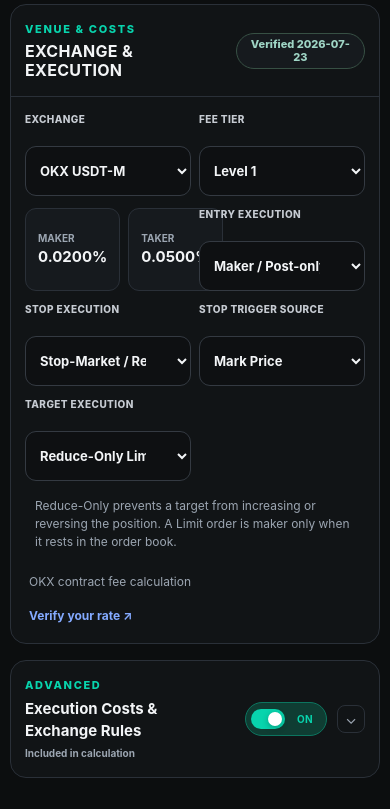
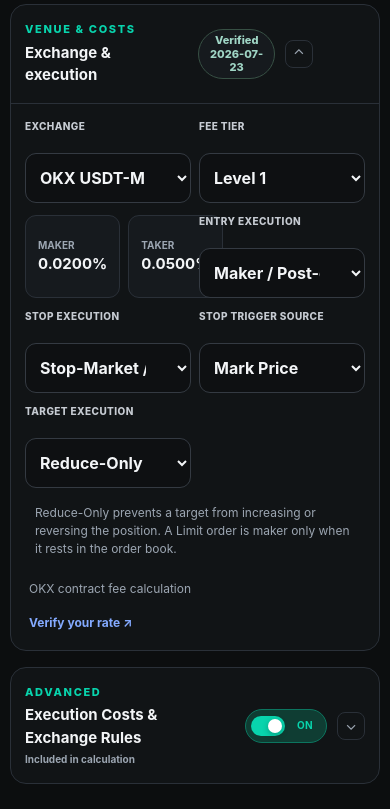
Before and after one commit to ridelrival/crypto-futures-trademath-pro, a website: page index.html in a window 390 px wide. Shown: the part 962-1771 px from the top of the page. Drawn offline with Linux system fonts and the light colour scheme.

Commit message:
Fix mobile viewport and add persistent exchange panel

```diff
--- a/app.js
+++ b/app.js
@@ -8,6 +8,7 @@
   const HISTORY_KEY = "trademath-history-v1";
   const THEME_KEY = "trademath-theme";
   const ADVANCED_KEY = "trademath-advanced-enabled";
+  const EXCHANGE_PANEL_KEY = "trademath-exchange-panel-open";
 
   const $ = (id) => document.getElementById(id);
   const form = $("tradeForm");
@@ -380,6 +381,12 @@
     syncExecutionControls();
     syncFundingControls();
     syncSpecControls();
+  }
+
+  function restoreExchangePanelState() {
+    const panel = $("exchangeExecutionPanel");
+    if (!panel) return;
+    panel.open = localStorage.getItem(EXCHANGE_PANEL_KEY) !== "closed";
   }
 
   function scheduleSpecsFetch(force = false) {
@@ -1188,6 +1195,9 @@
       if (advancedEnabled && elements.specMode.value === "auto") scheduleSpecsFetch();
       calculateAndRender();
     });
+    $("exchangeExecutionPanel").addEventListener("toggle", (event) => {
+      localStorage.setItem(EXCHANGE_PANEL_KEY, event.currentTarget.open ? "open" : "closed");
+    });
     elements.tp2Enabled.addEventListener("change", () => handleTargetToggle(2));
     elements.tp3Enabled.addEventListener("change", () => handleTargetToggle(3));
     $("resetButton").addEventListener("click", resetForm);
@@ -1220,6 +1230,7 @@
   function init() {
     I18n.apply();
     applyTheme(localStorage.getItem(THEME_KEY) || "dark", false);
+    restoreExchangePanelState();
     setupDialogs();
     setupEvents();
     setupInstall();
--- a/index.html
+++ b/index.html
@@ -191,15 +191,19 @@
             </div>
           </section>
 
-          <section class="panel">
-            <div class="panel-heading compact">
-              <div>
-                <p class="eyebrow" data-i18n="venueCosts">Venue & costs</p>
-                <h2 data-i18n="exchangeExecution">Exchange & execution</h2>
-              </div>
+          <details id="exchangeExecutionPanel" class="panel exchange-panel" open>
+            <summary class="panel-heading compact">
+              <span class="panel-heading-copy">
+                <span class="eyebrow" data-i18n="venueCosts">Venue & costs</span>
+                <strong class="exchange-summary-title" data-i18n="exchangeExecution">Exchange & execution</strong>
+              </span>
+              <span class="exchange-summary-actions">
                 <span id="feeVerifiedBadge" class="verified-badge">Verified 2026-07-23</span>
-            </div>
+                <span class="summary-arrow" aria-hidden="true">⌄</span>
+              </span>
+            </summary>
 
+            <div class="exchange-panel-content">
               <div class="field-grid">
               <label class="field">
                 <span data-i18n="exchange">Exchange</span>
@@ -311,7 +315,8 @@
                   <span data-i18n="verifyRate">Verify your rate</span> ↗
                 </a>
               </p>
-          </section>
+            </div>
+          </details>
 
           <details class="panel details-panel">
             <summary>
--- a/styles.css
+++ b/styles.css
@@ -86,14 +86,20 @@
 }
 
 html {
+  width: 100%;
+  max-width: 100%;
+  overflow-x: hidden;
   background: var(--bg);
   scroll-behavior: smooth;
 }
 
 body {
+  width: 100%;
+  max-width: 100%;
   min-width: 0;
   min-height: 100vh;
   margin: 0;
+  overflow-x: hidden;
   background: var(--bg);
   color: var(--text);
   font-size: 15px;
@@ -416,6 +422,7 @@
   outline: none;
   background: var(--input-bg);
   color: var(--text);
+  font-size: 16px;
   font-weight: 700;
 }
 
@@ -592,6 +599,7 @@
 }
 
 .details-panel summary,
+.exchange-panel summary,
 .result-details summary {
   display: flex;
   align-items: center;
@@ -603,15 +611,18 @@
 }
 
 .details-panel summary::-webkit-details-marker,
+.exchange-panel summary::-webkit-details-marker,
 .result-details summary::-webkit-details-marker {
   display: none;
 }
 
-.details-panel summary strong {
+.details-panel summary strong,
+.exchange-summary-title {
   font-size: 15px;
 }
 
-.details-panel summary > span:first-child {
+.details-panel summary > span:first-child,
+.panel-heading-copy {
   display: grid;
 }
 
@@ -626,6 +637,21 @@
   display: flex;
   align-items: center;
   gap: 10px;
+}
+
+.exchange-summary-actions {
+  display: flex;
+  min-width: 0;
+  align-items: center;
+  gap: 10px;
+}
+
+.exchange-panel summary {
+  border-bottom: 0;
+}
+
+.exchange-panel[open] .exchange-panel-content {
+  border-top: 1px solid var(--border);
 }
 
 .advanced-switch {
@@ -1602,15 +1628,33 @@
 
   .trade-controls {
     display: grid;
+    grid-template-columns: minmax(82px, 0.62fr) minmax(0, 1.38fr);
+    align-items: center;
+    gap: 10px;
     justify-items: stretch;
   }
 
   .direction-copy {
+    min-width: 0;
+    margin-right: 0;
     text-align: left;
+  }
+
+  .direction-copy small {
+    line-height: 1.25;
+    overflow-wrap: anywhere;
+  }
+
+  .segmented-control {
+    min-width: 0;
+    gap: 8px;
   }
 
   .segmented-control button {
     min-width: 0;
+    min-height: 54px;
+    padding: 8px 6px;
+    font-size: clamp(14px, 4.5vw, 18px);
   }
 
   .context-strip,
@@ -1690,6 +1734,7 @@
   .panel-heading,
   .panel-heading.compact,
   .details-panel summary,
+  .exchange-panel summary,
   .result-details summary {
     padding: 16px 14px;
   }
@@ -1756,7 +1801,7 @@
   select {
     padding-right: 28px;
     padding-left: 10px;
-    font-size: 13px;
+    font-size: 16px;
   }
 
   .prefix,
@@ -1769,11 +1814,11 @@
     min-width: 52px;
     padding-right: 21px;
     padding-left: 7px;
-    font-size: 12px;
+    font-size: 16px;
   }
 
   .quote-select {
-    min-width: 66px;
+    min-width: 72px;
   }
 
   .number-format-note {
```
Also changed, not shown: sw.js (+7 -2 lines). Lines whose indentation alone changed are shown as unchanged.
